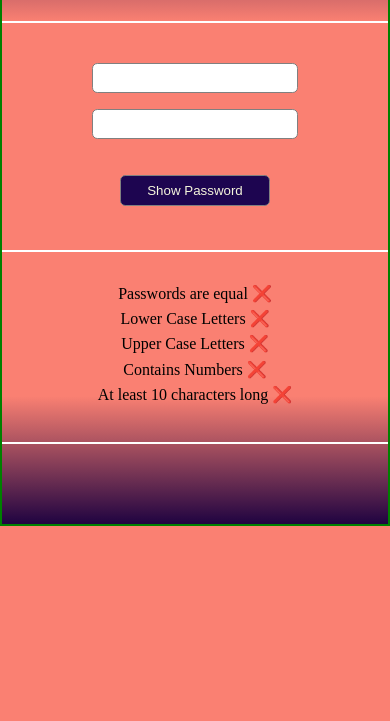
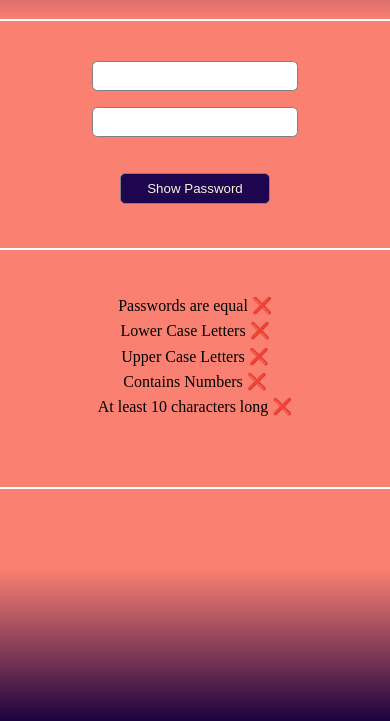
Before and after one commit to katja-roehlig/password-toggle-with-vue, a plain HTML site: page index.html in a window 390 px wide. Shown: the part 123-844 px from the top of the page. Drawn offline with nearby package versions, Linux system fonts and the light colour scheme.

Commit message:
fead: add media queries

```diff
--- a/style.css
+++ b/style.css
@@ -4,12 +4,15 @@
 /* Tag Selectors *********************************************************/
 body {
   margin: 0 0;
-  min-height: 100%;
-  /*background-color: salmon;*/
-  border: 2px solid green;
-  background: linear-gradient(salmon 80%, rgba(28, 1, 64));
-  padding-bottom: 5em;
+  height: 100vh;
+  background: linear-gradient(salmon 82%, rgba(28, 1, 64));
 }
+@media (min-width: 992px) {
+  body {
+    background: linear-gradient(salmon 75%, rgba(28, 1, 64));
+  }
+}
+
 header {
   padding-block: 1.5em 1em;
   border-bottom: 2px solid white;
@@ -38,7 +41,6 @@ p {
   margin: 2.5em auto 2em auto;
   gap: 1em;
   height: 100%;
-  /*max-width: 80vmin;*/
   border-bottom: 2px solid white;
   padding-bottom: 1.5em;
 }
@@ -67,6 +69,6 @@ p {
 }
 .password-condition-text {
   text-align: center;
-  padding-bottom: 2em;
+  padding-block: 0.5em 4em;
   border-bottom: 2px solid white;
 }
```
Also changed, not shown: script.js (+0 -15 lines).
